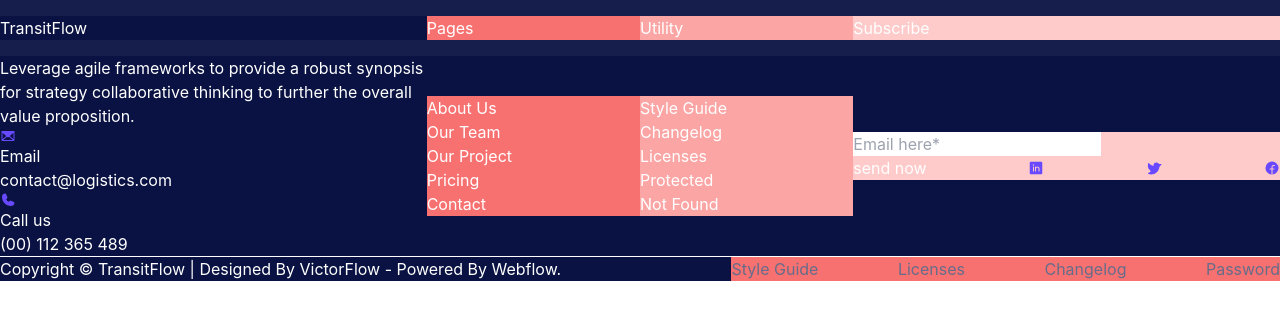
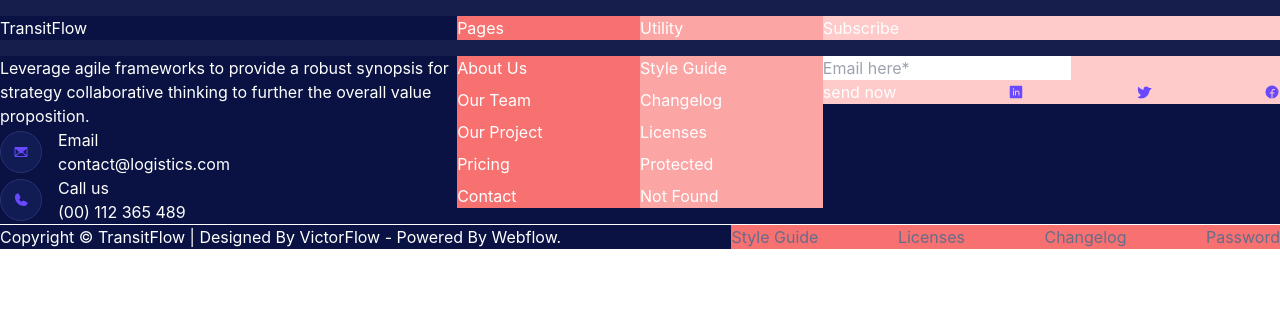
Before and after one commit to smartcollins/logistics, a React (Create React App) app: page / in a window 1280 px wide. Shown: the top 320 px of the page. Built offline with nearby package versions, Linux system fonts and the light colour scheme.

Commit message:
minor modifications in Footer

```diff
--- a/src/component/Footer.jsx
+++ b/src/component/Footer.jsx
@@ -11,15 +11,15 @@ const Footer = ()=>{
                 <div style={{backgroundColor:color.blueBg}} className='bg-red-500 w-full'>
                     <p>TransitFlow</p>
                 </div>
-                <p className='bg-red-400 w-2/4'>Pages</p>
-                <p className='bg-red-300 w-2/4'>Utility</p>
+                <p className='bg-red-400 w-2/5'>Pages</p>
+                <p className='bg-red-300 w-2/5'>Utility</p>
                 <p className='bg-red-200 w-full'>Subscribe</p>
             </div>
-            <div className='flex items-center justify-between'>
+            <div className='flex items-start justify-between'>
                 <div style={{backgroundColor:color.blueBg}} className=' w-full normal-case'>
                     <p>Leverage agile frameworks to provide a robust synopsis for strategy  collaborative thinking to further the overall value proposition.</p>
-                    <div>
-                        <div>
+                    <div className='flex items-center gap-4'>
+                        <div className='p-3 rounded-full bg-[#111c55] border border-[#273270]'>
                             <Envelope size={16} color="#6949ff" weight="fill" />
                         </div>
                         <div>
@@ -27,8 +27,8 @@ const Footer = ()=>{
                             <p>contact@logistics.com</p>
                         </div>
                     </div>
-                    <div>
-                        <div>
+                    <div className='flex items-center gap-4'>
+                        <div className='p-3 rounded-full bg-[#111c55] border border-[#273270]'>
                             <Phone size={16} color="#6949ff" weight="fill" />
                         </div>
                         <div>
@@ -37,14 +37,14 @@ const Footer = ()=>{
                         </div>
                     </div>
                 </div>
-                <div className='bg-red-400 w-2/4'>
+                <div className='bg-red-400 w-2/5 space-y-2'>
                     <p>about us</p>
                     <p>our team</p>
                     <p>our project</p>
                     <p>pricing</p>
                     <p>contact</p>
                 </div>
-                <div className='bg-red-300 w-2/4'>
+                <div className='bg-red-300 w-2/5 space-y-2'>
                     <p>style guide</p>
                     <p>changelog</p>
                     <p>licenses</p>
```
